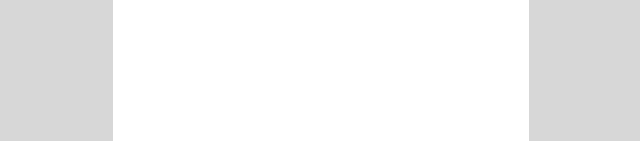
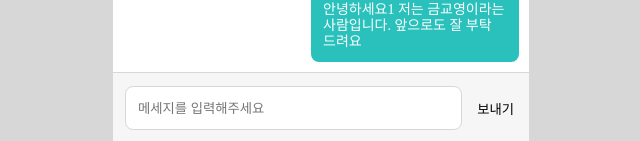
Before and after one commit to happyGyu/web-fleamarket-03, a React (Create React App) app in the folder client/: page /chatting-room in a window 1280 px wide. Shown: the part 704-845 px from the top of the page, without its empty margins (319-959 px from the left). Built offline with nearby package versions, Linux system fonts and the light colour scheme; no server answers.

Commit message:
feat: 채팅 페이지 생성

```diff
--- a/client/src/pages/ChattingPage.tsx
+++ b/client/src/pages/ChattingPage.tsx
@@ -1,3 +1,4 @@
+import Chatting from '@components/ChattingRoom/Chatting';
 import ChattingProductInfo from '@components/ChattingRoom/ChattingProductInfo';
 import NavigationBar from '@components/common/NavigationBar';
 import TransitionPage from '@components/TransitionPage';
@@ -7,6 +8,7 @@ export default function ChattingPage() {
     <TransitionPage depth={2}>
       <NavigationBar title="유저이름" />
       <ChattingProductInfo />
+      <Chatting />
     </TransitionPage>
   );
 }
```
